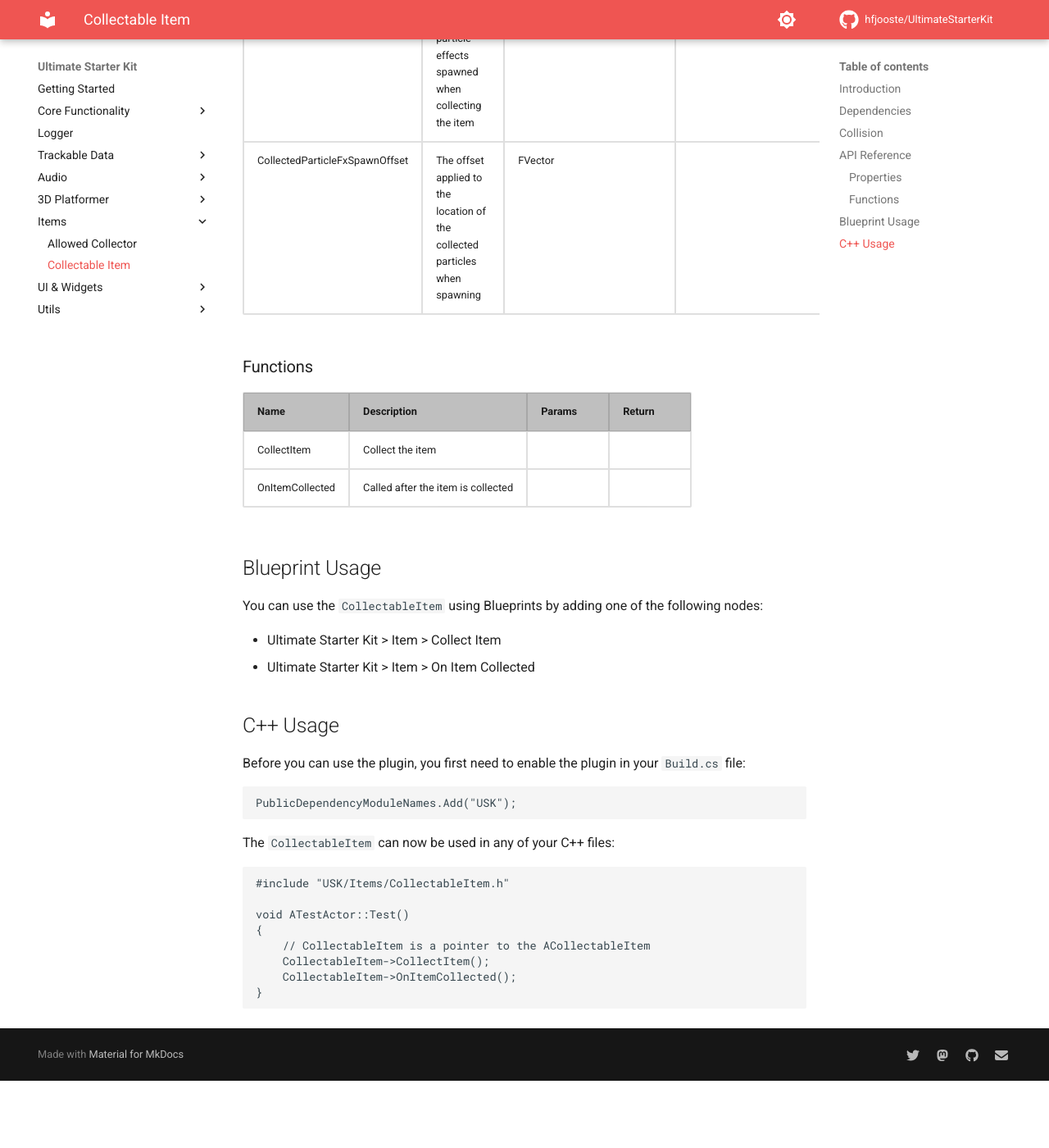
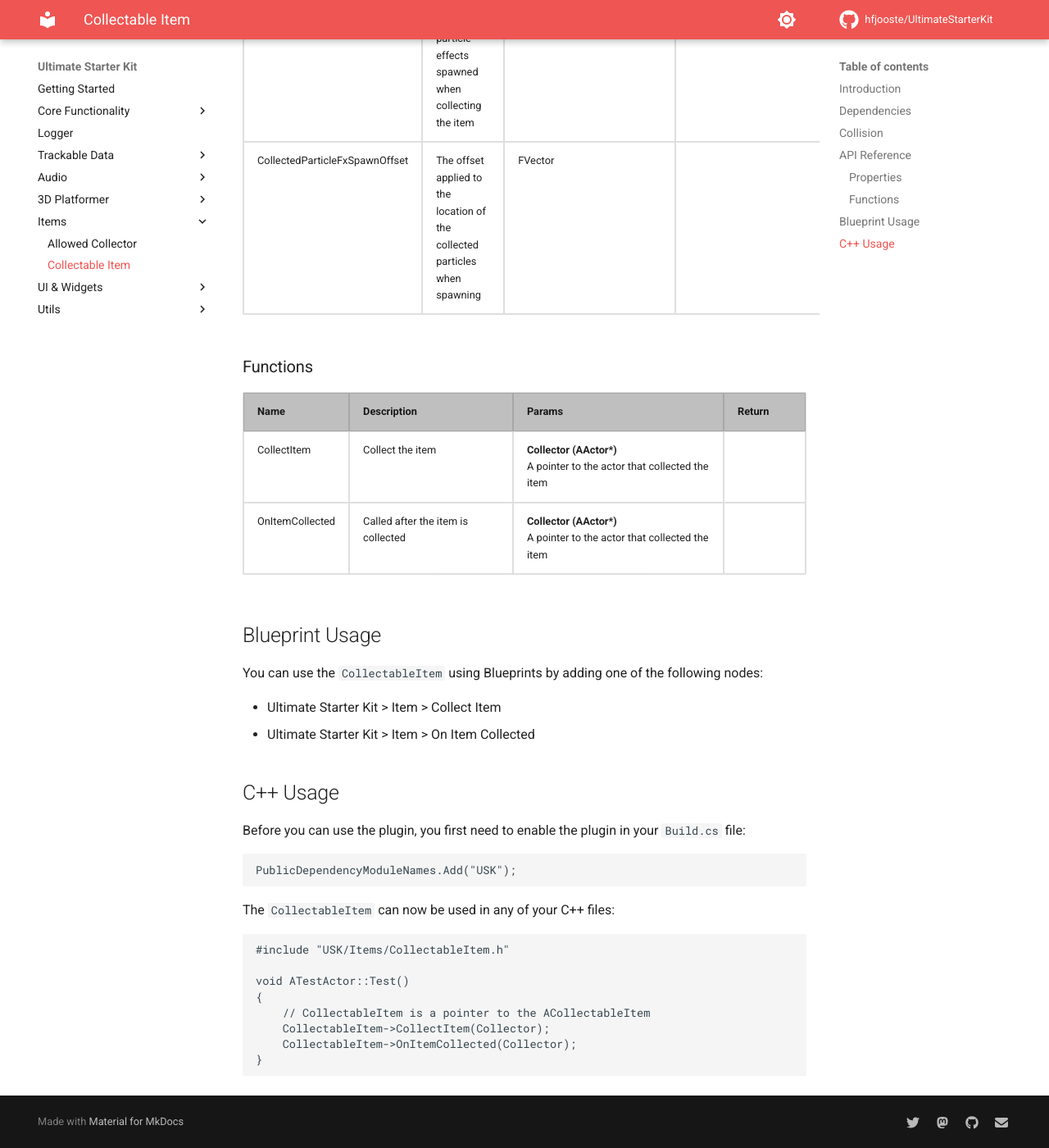
Before and after one commit to hfjooste/UltimateStarterKit, an MkDocs documentation site: the page built from docs/collectableitem.md, in a window 1280 px wide and 1400 px high, scrolled down 1325 px. Shown: the whole window at 82% size. Built offline with MkDocs 1.6.1 and Material for MkDocs 9.7.7, drawn with Linux system fonts in a browser that asks for light colours; comment, search, counter and statistics services are not loaded; before the commit the page ends 2643 px from its top, so only the background shows below that.

Commit message:
Added collector to OnItemCollected function

````diff
--- a/docs/collectableitem.md
+++ b/docs/collectableitem.md
@@ -69,13 +69,13 @@ The item requires an actor to overlap with the item before it can be collected.
 	<tr>
 		<td>CollectItem</td>
 		<td>Collect the item</td>
-		<td></td>
+		<td><strong>Collector (AActor*)</strong><br/>A pointer to the actor that collected the item</td>
 		<td></td>
 	</tr>
 	<tr>
 		<td>OnItemCollected</td>
 		<td>Called after the item is collected</td>
-		<td></td>
+		<td><strong>Collector (AActor*)</strong><br/>A pointer to the actor that collected the item</td>
 		<td></td>
 	</tr>
 </table>
@@ -100,7 +100,7 @@ The <code>CollectableItem</code> can now be used in any of your C++ files:
 void ATestActor::Test()
 {
 	// CollectableItem is a pointer to the ACollectableItem
-	CollectableItem->CollectItem();
-	CollectableItem->OnItemCollected();
+	CollectableItem->CollectItem(Collector);
+	CollectableItem->OnItemCollected(Collector);
 }
 ```
````
Also changed, not shown: 10 other files.
